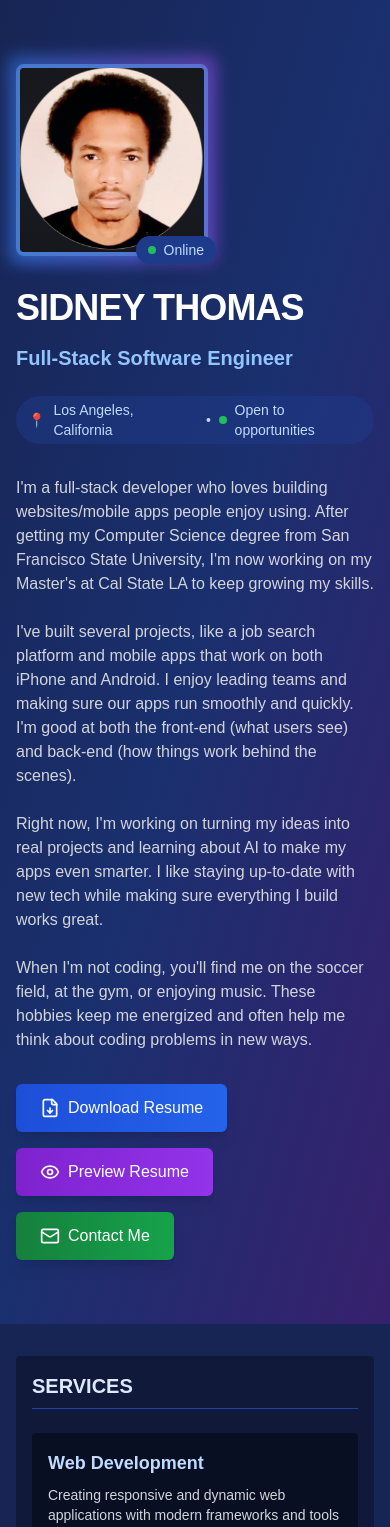
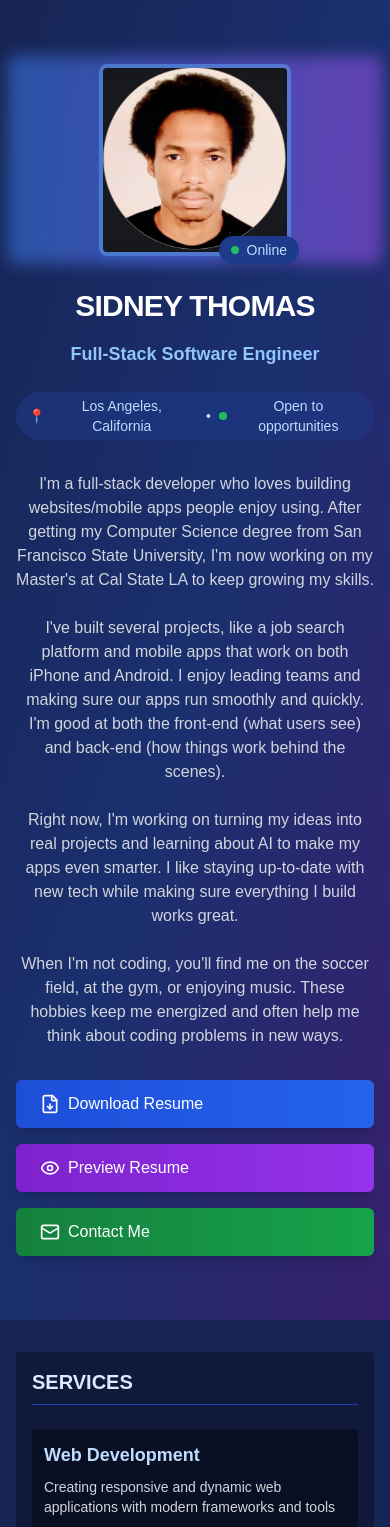
Before and after one commit to siid14/portofolio, a Next.js app: page / in a window 390 px wide. Shown: the top 1527 px of the page. Built offline with nearby package versions, Linux system fonts and the light colour scheme.

Commit message:
Refactor layout components for improved responsiveness and styling; enhance ThreeColumnLayout, Hero, Projects, and Services sections with better mobile support and spacing adjustments.

```diff
--- a/src/app/components/layout/ThreeColumnLayout.tsx
+++ b/src/app/components/layout/ThreeColumnLayout.tsx
@@ -55,16 +55,16 @@ const ThreeColumnLayout: React.FC<ThreeColumnLayoutProps> = ({
 }) => {
   return (
     <div className={`container mx-auto px-4 py-8 ${className}`.trim()}>
-      {/* Grid container with responsive classes */}
-      <div className="grid grid-cols-1 md:grid-cols-3 gap-6">
+      {/* Grid container with improved responsive classes */}
+      <div className="grid grid-cols-1 lg:grid-cols-3 gap-4 md:gap-6">
         {/* Left Column - Services */}
-        <Column className="md:col-span-1">{leftColumn}</Column>
+        <Column className="lg:col-span-1 min-h-[300px]">{leftColumn}</Column>
 
         {/* Center Column - Projects Spotlight */}
-        <Column className="md:col-span-1">{centerColumn}</Column>
+        <Column className="lg:col-span-1 min-h-[300px]">{centerColumn}</Column>
 
         {/* Right Column - In development */}
-        <Column className="md:col-span-1">{rightColumn}</Column>
+        <Column className="lg:col-span-1 min-h-[300px]">{rightColumn}</Column>
       </div>
     </div>
   );
--- a/src/app/components/sections/Hero.tsx
+++ b/src/app/components/sections/Hero.tsx
@@ -71,9 +71,9 @@ const Hero: React.FC<HeroProps> = ({ className = "" }) => {
 
       {/* main content container */}
       <div className="relative z-10 container mx-auto px-4 py-16">
-        <div className="flex flex-col md:flex-row gap-8 items-start max-w-6xl mx-auto">
+        <div className="flex flex-col md:flex-row gap-8 items-center md:items-start max-w-6xl mx-auto">
           {/* Profile Image Section */}
-          <div className="relative flex-shrink-0">
+          <div className="relative flex-shrink-0 w-full md:w-auto flex justify-center md:justify-start">
             {/* Decorative frame inspired by PlayStation UI */}
             <div className="absolute inset-0 -m-2 bg-gradient-to-r from-blue-500 to-purple-500 rounded-lg opacity-50 blur" />
             <div className="relative">
@@ -109,20 +109,21 @@ const Hero: React.FC<HeroProps> = ({ className = "" }) => {
             </div>
           </div>
 
-          {/* Text Content */}
-          <div className="flex-grow">
+          {/* Text Content with improved mobile spacing */}
+          <div className="flex-grow text-center md:text-left">
             <h1
-              className="text-4xl md:text-6xl font-bold text-white mb-4
+              className="text-3xl md:text-4xl lg:text-6xl font-bold text-white mb-4
                          tracking-tight antialiased"
             >
               {bio.title}
             </h1>
 
-            <h2 className="text-xl md:text-2xl text-blue-300 mb-6">
+            <h2 className="text-lg md:text-xl lg:text-2xl text-blue-300 mb-6">
               {bio.subtitle}
             </h2>
 
             {/* Location badge */}
+            <div className="flex justify-center md:justify-start">
               <div
                 className="inline-flex items-center bg-blue-900/50 px-3 py-1 rounded-full
                           text-blue-200 text-sm mb-8"
@@ -135,14 +136,15 @@ const Hero: React.FC<HeroProps> = ({ className = "" }) => {
                   {bio.status}
                 </span>
               </div>
+            </div>
 
             {/* Bio text */}
             <div className="prose prose-invert max-w-none mb-8 text-gray-300">
               <p className="whitespace-pre-line">{bio.description}</p>
             </div>
 
-            {/* CTA Buttons with PS1-era styling */}
-            <div className="flex flex-wrap gap-4">
+            {/* CTA Buttons with improved mobile layout */}
+            <div className="flex flex-col sm:flex-row gap-4 justify-center md:justify-start">
               <button
                 onClick={() =>
                   window.open("/Resume-Sept24-SidneyThomas copy.pdf", "_blank")
@@ -210,12 +212,9 @@ const Hero: React.FC<HeroProps> = ({ className = "" }) => {
 
       {/* Contact form modal */}
       {isContactOpen && (
+        <div className="fixed inset-0 bg-black/75 z-50 flex items-center justify-center p-4">
           <div
-          className="fixed inset-0 bg-black/75 z-50 flex items-center justify-center p-4"
-          onClick={() => setIsContactOpen(false)}
-        >
-          <div
-            className="bg-white rounded-lg overflow-hidden max-w-md w-full"
+            className="bg-white rounded-lg overflow-hidden w-full max-w-md mx-4"
             onClick={(e) => e.stopPropagation()}
           >
             <div className="flex justify-between items-center p-4 bg-blue-900">
@@ -240,7 +239,7 @@ const Hero: React.FC<HeroProps> = ({ className = "" }) => {
                   onChange={(e) =>
                     setFormData({ ...formData, name: e.target.value })
                   }
-                  className="w-full px-3 py-2 border border-gray-300 rounded-md focus:outline-none focus:ring-2 focus:ring-blue-500 text-black"
+                  className="w-full px-3 py-2 border border-gray-300 rounded-md focus:outline-none focus:ring-2 focus:ring-blue-500"
                   required
                 />
               </div>
@@ -256,7 +255,7 @@ const Hero: React.FC<HeroProps> = ({ className = "" }) => {
                   onChange={(e) =>
                     setFormData({ ...formData, email: e.target.value })
                   }
-                  className="w-full px-3 py-2 border border-gray-300 rounded-md focus:outline-none focus:ring-2 focus:ring-blue-500 text-black"
+                  className="w-full px-3 py-2 border border-gray-300 rounded-md focus:outline-none focus:ring-2 focus:ring-blue-500"
                   required
                 />
               </div>
@@ -271,7 +270,7 @@ const Hero: React.FC<HeroProps> = ({ className = "" }) => {
                   onChange={(e) =>
                     setFormData({ ...formData, message: e.target.value })
                   }
-                  className="w-full px-3 py-2 border border-gray-300 rounded-md focus:outline-none focus:ring-2 focus:ring-blue-500 h-32 text-black"
+                  className="w-full px-3 py-2 border border-gray-300 rounded-md focus:outline-none focus:ring-2 focus:ring-blue-500 h-32"
                   required
                 />
               </div>
--- a/src/app/components/sections/Projects.tsx
+++ b/src/app/components/sections/Projects.tsx
@@ -172,17 +172,17 @@ const Projects: React.FC<ProjectsProps> = ({ className = "" }) => {
         PROJECTS
       </h2>
 
-      <div className="grid grid-cols-1 gap-6">
+      <div className="grid grid-cols-1 gap-4 md:gap-6">
         {/* map through projects array to create individual project cards */}
         {projects.map((project, index) => (
           <div
             key={index}
-            className="bg-[#0A0B2E] p-4 rounded hover:bg-opacity-90
+            className="bg-[#0A0B2E] p-3 md:p-4 rounded hover:bg-opacity-90
                      transition-all duration-300 group"
           >
             {/* project title and type badge */}
-            <div className="flex justify-between items-start mb-2">
-              <h3 className="text-lg font-semibold text-white group-hover:text-blue-100">
+            <div className="flex flex-col md:flex-row justify-between items-start mb-2">
+              <h3 className="text-lg font-semibold text-white group-hover:text-blue-100 mb-2 md:mb-0">
                 {project.title}
               </h3>
               <span className="text-xs bg-[#1A1A60] px-2 py-1 rounded-full text-blue-200">
--- a/src/app/components/sections/Services.tsx
+++ b/src/app/components/sections/Services.tsx
@@ -80,10 +80,11 @@ const Service: React.FC<ServiceProps> = ({ className = "" }) => {
       </h2>
 
       {/* map through services array to create individual service cards */}
+      <div className="grid grid-cols-1 gap-4">
         {service.map((service, index) => (
           <div
             key={index}
-          className="bg-black bg-opacity-40 p-4 rounded hover:bg-opacity-50
+            className="bg-black bg-opacity-40 p-3 md:p-4 rounded hover:bg-opacity-50
                        transition-all duration-300 transform hover:-translate-y-1"
           >
             {/* service title */}
@@ -108,6 +109,7 @@ const Service: React.FC<ServiceProps> = ({ className = "" }) => {
           </div>
         ))}
       </div>
+    </div>
   );
 };
 
```
Lines whose indentation alone changed are shown as unchanged.
